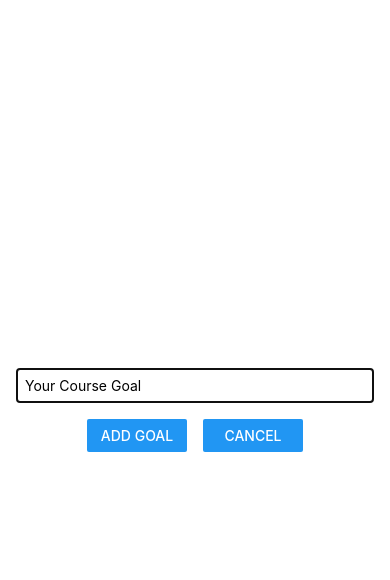
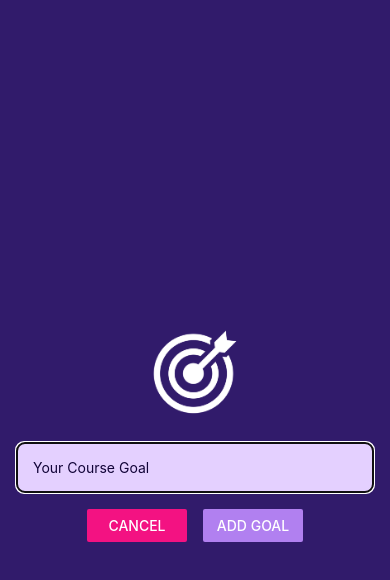
Before and after one commit to kemaloncell/todo-app-v2, a React Native app: screen / in a window 390 px wide. Both pictures are taken after a click on the button "ADD A NEW GOAL". Shown: the top 580 px of the page. Built offline with nearby package versions, Linux system fonts and the light colour scheme.

Commit message:
App finishing touches

```diff
--- a/App.js
+++ b/App.js
@@ -2,6 +2,7 @@ import { useState } from 'react';
 import { StyleSheet, View, FlatList, Button } from 'react-native';
 import GoalItem from './components/GoalItem';
 import GoalInput from './components/GoalInput';
+import { StatusBar } from 'expo-status-bar'
 
 export default function App() {
   const [courseGoals, setCourseGoals] = useState('')
@@ -30,10 +31,12 @@ export default function App() {
  }
 
   return (
+    <>
+      <StatusBar style='light' />
       <View style={styles.AppContainer}>
         <Button
             title='Add a new goal'
-          color='#5e0acc'
+            color='#a065ec'
             onPress={startAddGoalHandler}
         />
         {modalIsVisible && <GoalInput visible={modalIsVisible} onAddGoal={addGoalHandler} onCancel={endAddGoalHandler}  />}
@@ -56,6 +59,7 @@ export default function App() {
             />
           </View>
       </View>
+    </>
   );
 }
 
--- a/app.json
+++ b/app.json
@@ -10,7 +10,7 @@
     "splash": {
       "image": "./assets/splash-icon.png",
       "resizeMode": "contain",
-      "backgroundColor": "#ffffff"
+      "backgroundColor": "#1e085a"
     },
     "ios": {
       "supportsTablet": true
--- a/components/GoalInput.js
+++ b/components/GoalInput.js
@@ -1,4 +1,4 @@
-import { View, TextInput, StyleSheet, Button, Modal } from "react-native";
+import { View, TextInput, StyleSheet, Button, Modal, Image } from "react-native";
 import { useState } from "react";
 
 function GoalInput(props) {
@@ -13,13 +13,10 @@ function GoalInput(props) {
     setEnteredText('')
   }
 
-  function cancelGoalHandler() {
-     props.visible = false
-  }
-
     return(
       <Modal visible={props.visible} animationType='slide'>
          <View style={styles.inputContainer}>
+            <Image style={styles.image} source={require('../assets/images/goal.png')} />
             <TextInput
                 style={styles.textInput}
                 placeholder='Your Course Goal'
@@ -27,11 +24,11 @@ function GoalInput(props) {
                 value={enteredText}
               />
             <View style={styles.buttonContainer}>
-              <View style={styles.button}>
-                 <Button title='Add Goal' onPress={addGoalHandler}/>
+            <View style={styles.button}>
+                 <Button title='Cancel' onPress={props.onCancel} color='#f31282'/>
               </View>
               <View style={styles.button}>
-                 <Button title='Cancel' onPress={props.onCancel}/>
+                 <Button title='Add Goal' onPress={addGoalHandler} color='#b180f0'/>
               </View>
             </View>
          </View>
@@ -43,16 +40,22 @@ const styles = StyleSheet.create({
       flex: 1,
       justifyContent: 'center',
       alignItems: 'center',
-      marginBottom: 24,
       padding: 16,
-      borderBottomWidth: 1,
-      borderBottomColor: '#cccccc '
+      backgroundColor: '#311b6b'
+    },
+    image:{
+      width: 100,
+      height: 100,
+      margin: 20,
     },
     textInput: {
       borderWidth: 1,
-      borderColor: '#cccccc',
+      borderColor: '#e4d0ff',
+      backgroundColor: '#e4d0ff',
+      color:'#120438',
       width: '100%',
-      padding: 8,
+      borderRadius: 8,
+      padding: 16,
     },
      buttonContainer: {
        marginTop: 16,
```
Also changed, not shown: assets/images/goal.png (added). Lines whose indentation alone changed are shown as unchanged.
